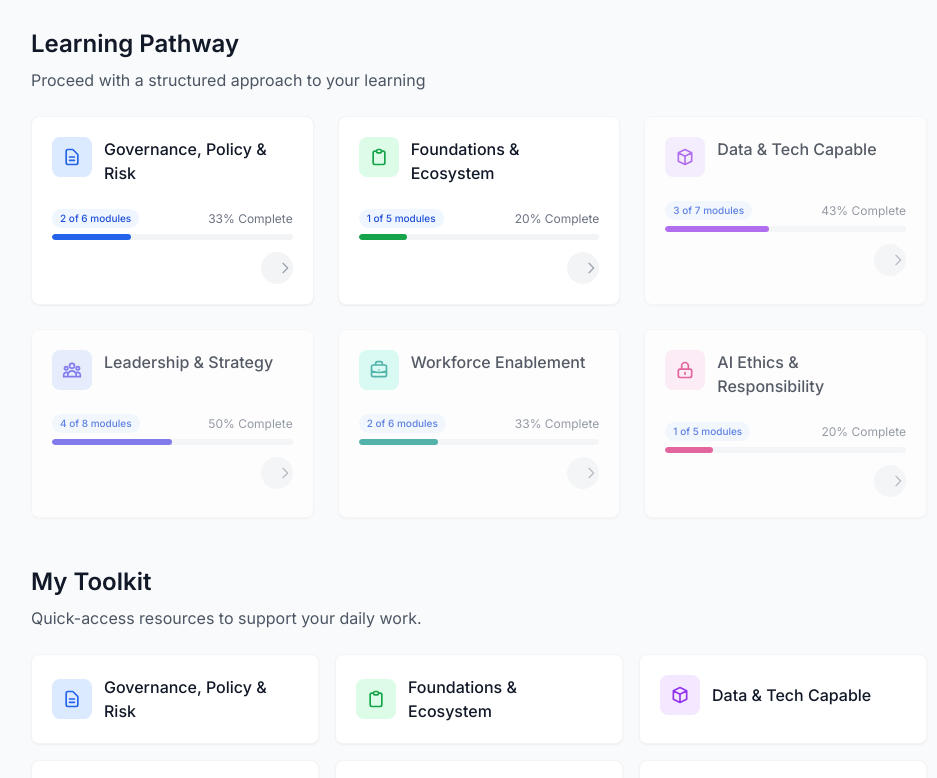
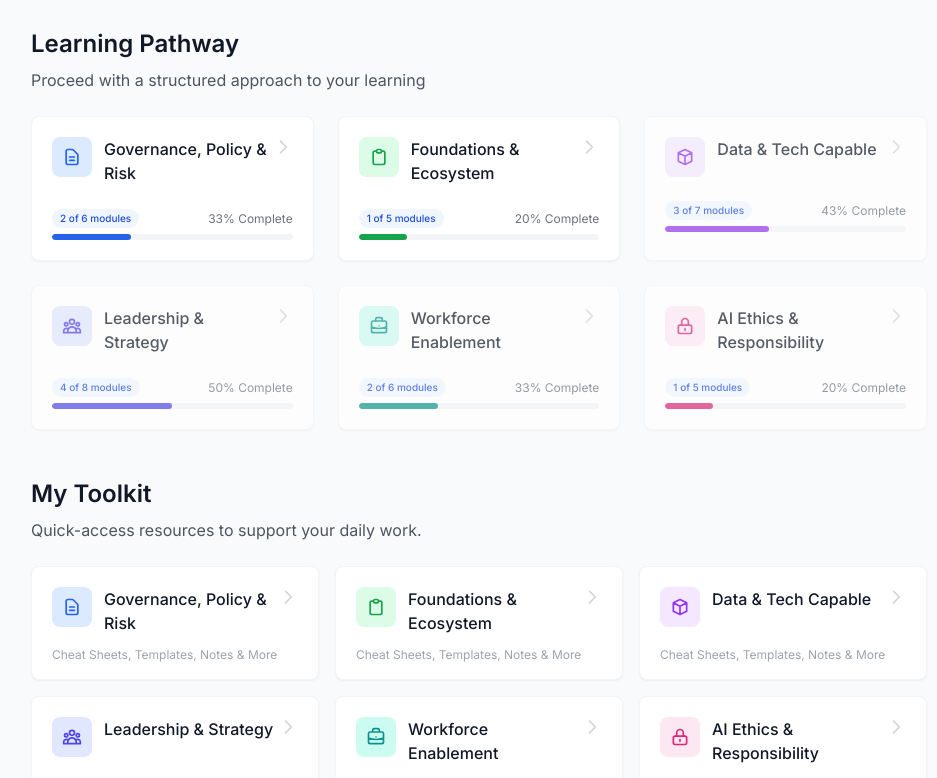
Before and after one commit to danr75/Test2Rapid, a Next.js app: page /learning-coach in a window 1280 px wide. Shown: the part 480-1258 px from the top of the page, without its empty margins (161-1098 px from the left). Built offline with nearby package versions, Linux system fonts and the light colour scheme.

Commit message:
toolkit ui

```diff
--- a/src/pages/learning-coach.tsx
+++ b/src/pages/learning-coach.tsx
@@ -565,13 +565,20 @@ const LearningCoachPage: React.FC = () => {
                     aria-label={`${pathway.title} - ${pathway.progress.completed} of ${pathway.progress.total} modules completed`}
                   >
                     <div className="p-5 flex flex-col h-full">
-                      <div className="flex items-start mb-3">
-                        <div className={`h-10 w-10 ${bgColor} flex-shrink-0 flex items-center justify-center rounded-lg`}>
-                          {React.cloneElement(pathway.icon as React.ReactElement, { className: 'h-5 w-5' })}
+                      <div className="flex items-start justify-between mb-3">
+                        <div className="flex items-start">
+                          <div className={`h-10 w-10 ${bgColor} flex-shrink-0 flex items-center justify-center rounded-lg`}>
+                            {React.cloneElement(pathway.icon as React.ReactElement, { className: 'h-5 w-5' })}
+                          </div>
+                          <h3 className="ml-3 text-base font-medium text-gray-900 group-hover:text-indigo-700 transition-colors">
+                            {pathway.title}
+                          </h3>
                         </div>
-                        <h3 className="ml-3 text-base font-medium text-gray-900 group-hover:text-indigo-700 transition-colors">
-                          {pathway.title}
-                        </h3>
+                        <span className="text-gray-300 group-hover:text-gray-400 transition-colors">
+                          <svg className="w-5 h-5" fill="none" stroke="currentColor" viewBox="0 0 24 24">
+                            <path strokeLinecap="round" strokeLinejoin="round" strokeWidth={2} d="M9 5l7 7-7 7" />
+                          </svg>
+                        </span>
                       </div>
 
                       <div className="mt-3">
@@ -588,13 +595,7 @@ const LearningCoachPage: React.FC = () => {
                             aria-hidden="true"
                           />
                         </div>
-                        <div className="mt-3 text-right">
-                          <span className="inline-flex items-center justify-end w-8 h-8 rounded-full bg-gray-100 text-gray-400 group-hover:bg-gray-200 transition-colors">
-                            <svg className="w-4 h-4" fill="none" stroke="currentColor" viewBox="0 0 24 24">
-                              <path strokeLinecap="round" strokeLinejoin="round" strokeWidth={2} d="M9 5l7 7-7 7" />
-                            </svg>
-                          </span>
-                        </div>
+
                       </div>
                     </div>
                   </div>
@@ -644,14 +645,24 @@ const LearningCoachPage: React.FC = () => {
                 return (
                   <div
                     key={pathway.id}
-                    className={`bg-white rounded-lg shadow-sm overflow-hidden border border-gray-100 ${pathway.path || isToolkitTile ? 'cursor-pointer hover:shadow-md transition-shadow' : ''}`}
+                    className={`group relative bg-white rounded-lg shadow-sm overflow-hidden border border-gray-100 flex flex-col ${pathway.path || isToolkitTile ? 'cursor-pointer hover:shadow-md transition-shadow' : ''}`}
                     onClick={(pathway.path || isToolkitTile) ? handleCardClick : undefined}
                   >
-                    <div className="p-5 flex items-center">
+                    <div className="p-5 pb-2 flex-1 flex items-start">
                       <div className={`h-10 w-10 ${bgColor} flex-shrink-0 flex items-center justify-center rounded-lg`}>
                         {React.cloneElement(pathway.icon as React.ReactElement, { className: 'h-5 w-5' })}
                       </div>
-                      <h3 className="ml-3 text-base font-medium text-gray-900">{pathway.title}</h3>
+                      <h3 className="ml-3 text-base font-medium text-gray-900">
+                        {pathway.title}
+                      </h3>
+                      <span className="ml-auto text-gray-300 group-hover:text-gray-400 transition-colors">
+                        <svg className="w-5 h-5" fill="none" stroke="currentColor" viewBox="0 0 24 24">
+                          <path strokeLinecap="round" strokeLinejoin="round" strokeWidth={2} d="M9 5l7 7-7 7" />
+                        </svg>
+                      </span>
+                    </div>
+                    <div className="px-5 pb-4 pt-1">
+                      <p className="text-xs text-gray-400">Cheat Sheets, Templates, Notes & More</p>
                     </div>
                   </div>
                 );
```
